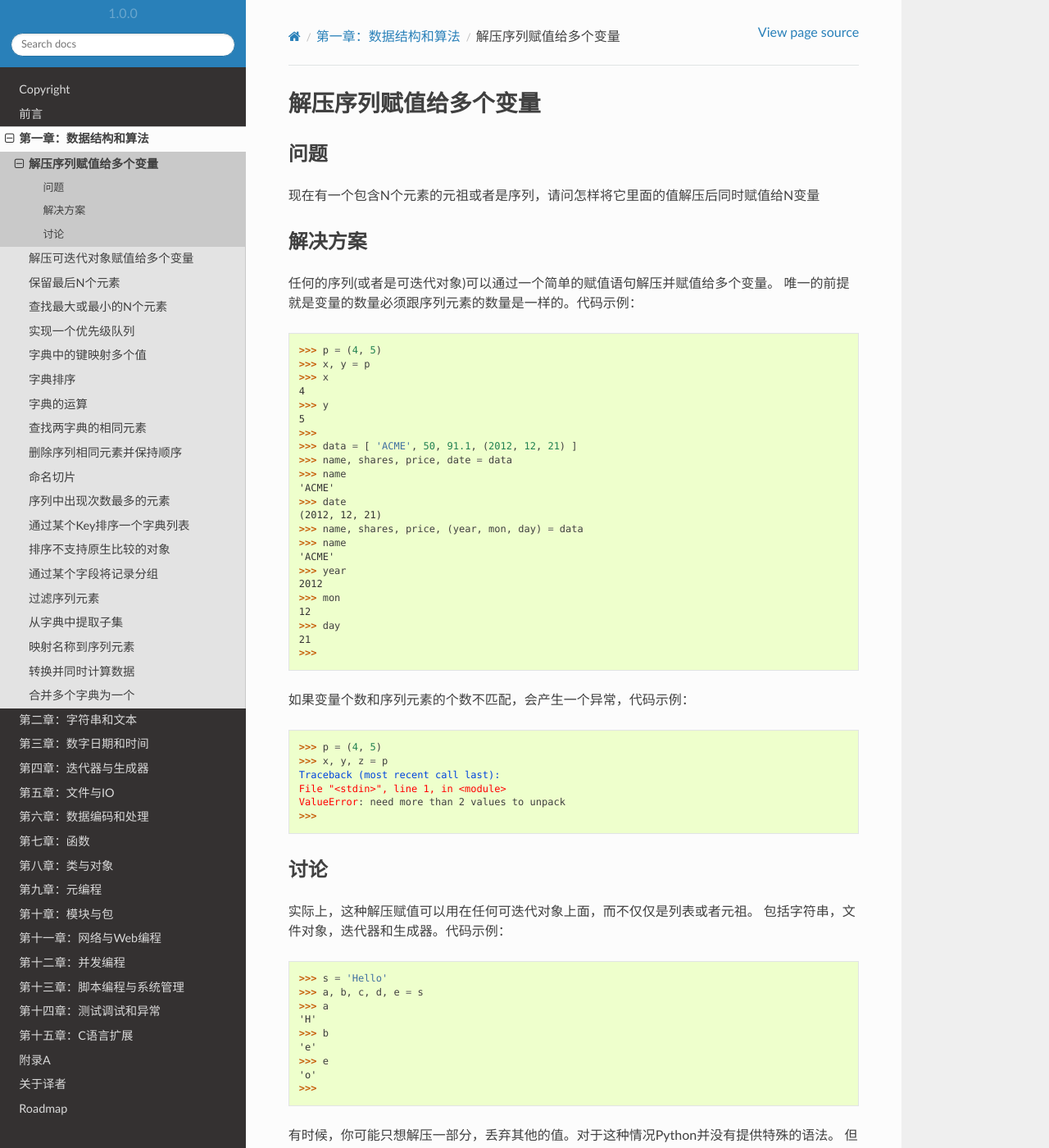
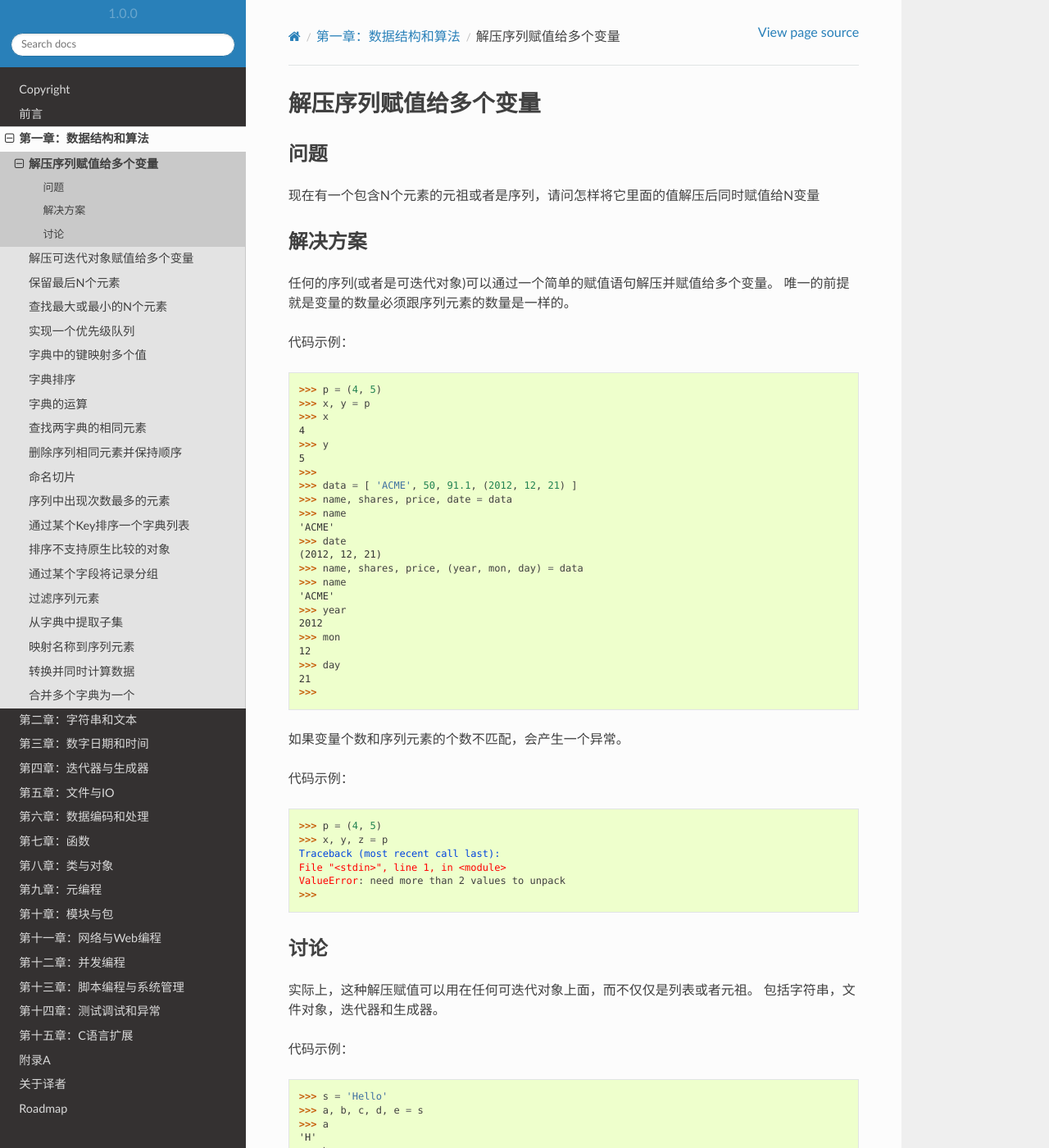
Before and after one commit to yidao620c/python3-cookbook, a Sphinx documentation site: the page built from source/c01/p01_unpack_sequence_into_separate_variables.rst, in a window 1280 px wide and 1400 px high. Shown: the whole window at 82% size. Built offline with Sphinx 7.4.7 and the Read the Docs theme 2.0.0, drawn with Linux system fonts in a browser that asks for light colours; some of the changed text lies outside the part shown.

Commit message:
第1节完成

```diff
--- a/source/c01/p01_unpack_sequence_into_separate_variables.rst
+++ b/source/c01/p01_unpack_sequence_into_separate_variables.rst
@@ -11,7 +11,9 @@
 解决方案
 ----------
 任何的序列(或者是可迭代对象)可以通过一个简单的赋值语句解压并赋值给多个变量。
-唯一的前提就是变量的数量必须跟序列元素的数量是一样的。代码示例：
+唯一的前提就是变量的数量必须跟序列元素的数量是一样的。
+
+代码示例：
 
 .. code-block:: python
 
@@ -39,7 +41,9 @@
     21
     >>>
 
-如果变量个数和序列元素的个数不匹配，会产生一个异常，代码示例：
+如果变量个数和序列元素的个数不匹配，会产生一个异常。
+
+代码示例：
 
 .. code-block:: python
 
@@ -54,7 +58,9 @@
 讨论
 ----------
 实际上，这种解压赋值可以用在任何可迭代对象上面，而不仅仅是列表或者元祖。
-包括字符串，文件对象，迭代器和生成器。代码示例：
+包括字符串，文件对象，迭代器和生成器。
+
+代码示例：
 
 .. code-block:: python
 
@@ -69,7 +75,9 @@
     >>>
 
 有时候，你可能只想解压一部分，丢弃其他的值。对于这种情况Python并没有提供特殊的语法。
-但是你可以使用任意变量名去占位，到时候丢掉这些变量就行了。代码示例：
+但是你可以使用任意变量名去占位，到时候丢掉这些变量就行了。
+
+代码示例：
 
 .. code-block:: python
 
```
